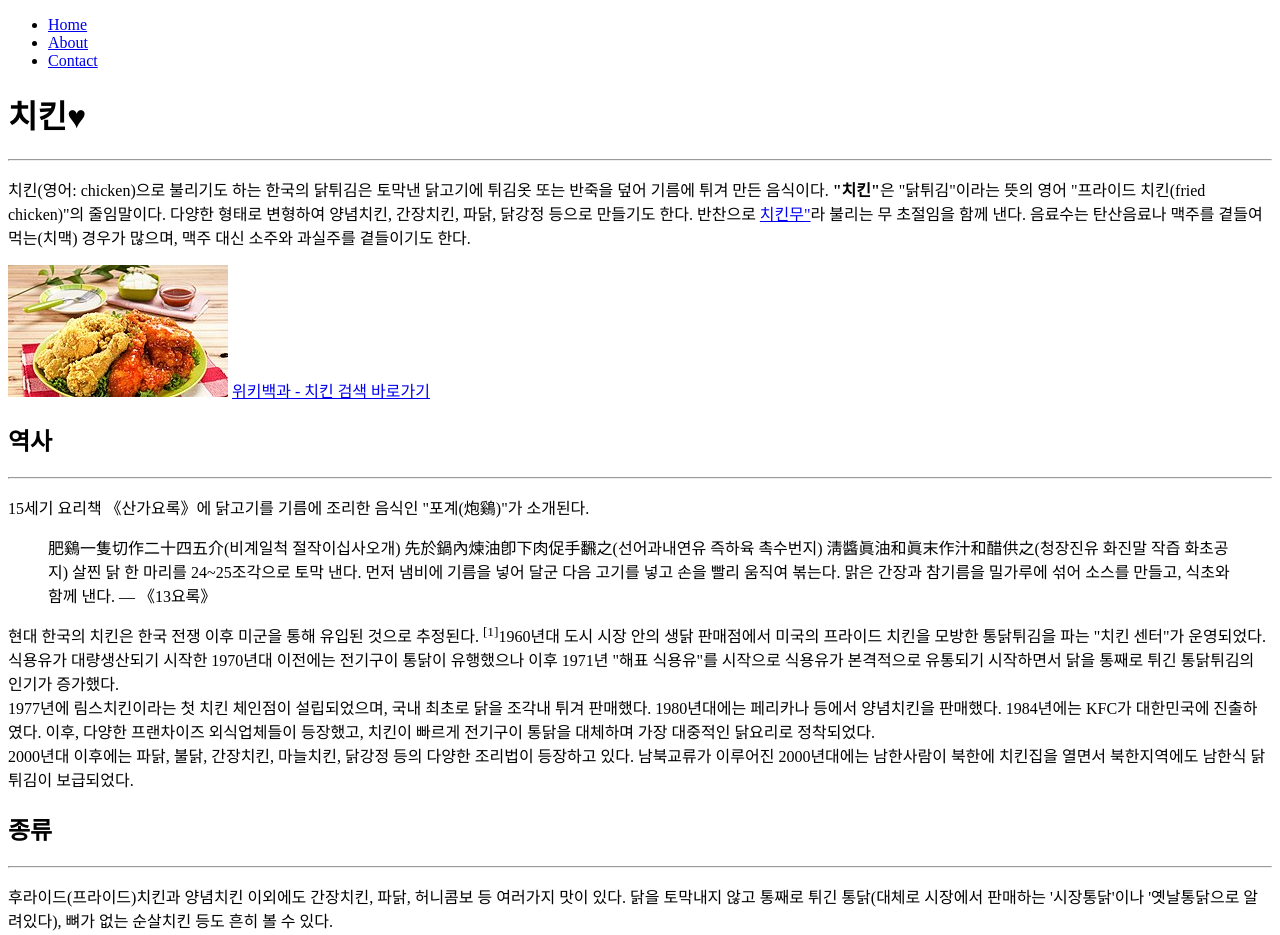
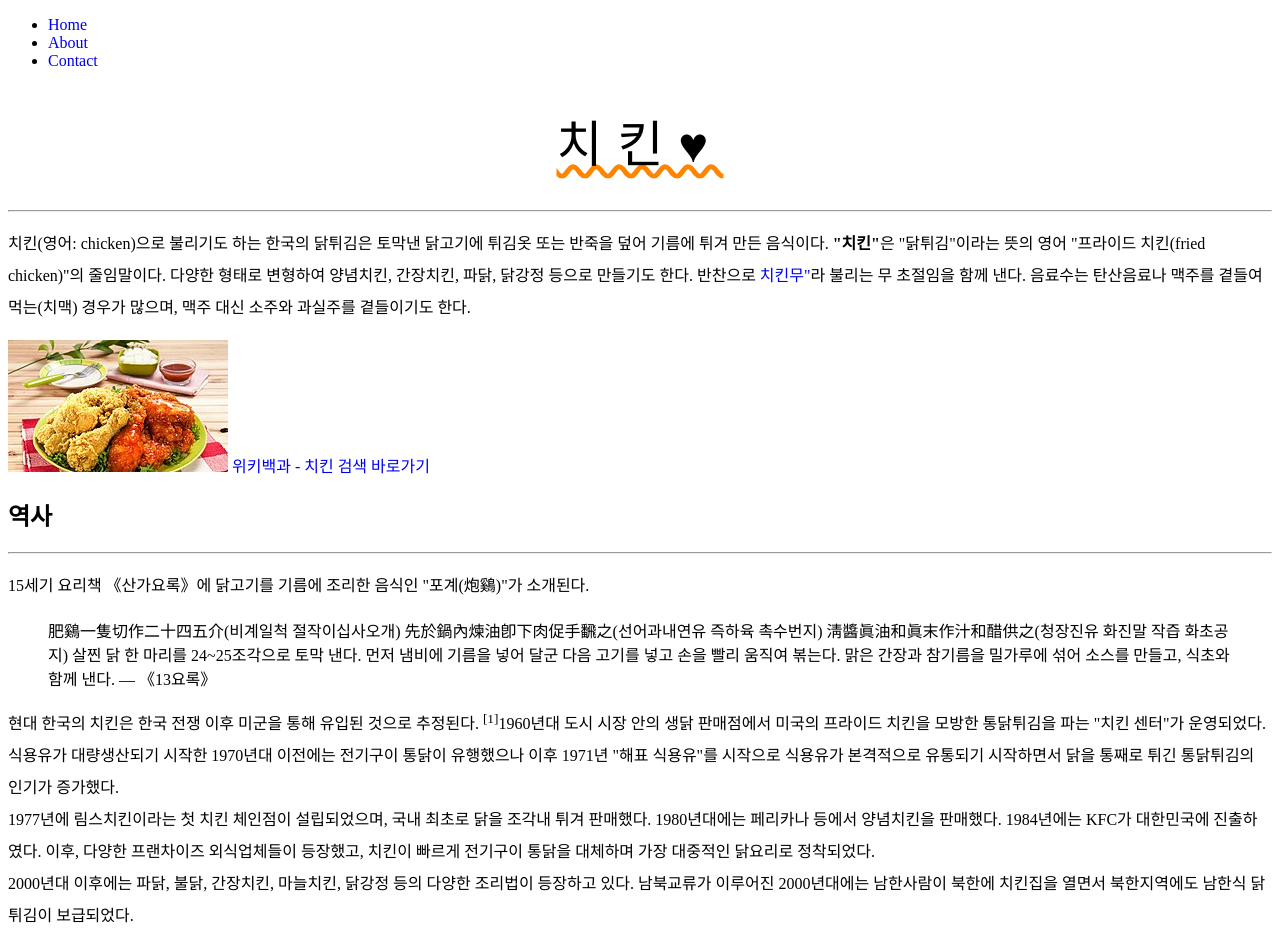
Before and after one commit to hyunjin-C/Study-HTML-CSS, a plain HTML site: page chicken.html in a window 1280 px wide. Shown: the top 935 px of the page. Drawn offline with Linux system fonts and the light colour scheme.

Commit message:
CSS 개념 및 속성

```diff
--- /dev/null
+++ b/chicken.css
@@ -0,0 +1,16 @@
+h1 {
+    text-align: center; /*텍스트 정렬*/
+    font-weight: normal; /* 폰트 굵기 */
+    text-decoration: #ff8400 underline wavy;
+    letter-spacing: 15px; /* 자간 */
+    font-size: 50px; /* 폰트 크기 */
+    font-family: Monospace, Impact, Georgia, Arial; /* 폰트 변경 */
+}
+
+a {
+    text-decoration: none;
+}
+
+p {
+    line-height: 2; /* 줄간격 */
+}
--- a/chicken.html
+++ b/chicken.html
@@ -3,6 +3,7 @@
     <head>
         <meta charset="utf-8">
         <title>치킨 - 위키백과, 우리 모두의 백과사전</title>
+        <link rel="stylesheet" href="chicken.css">
     </head>
     <body>
         <nav>
```
